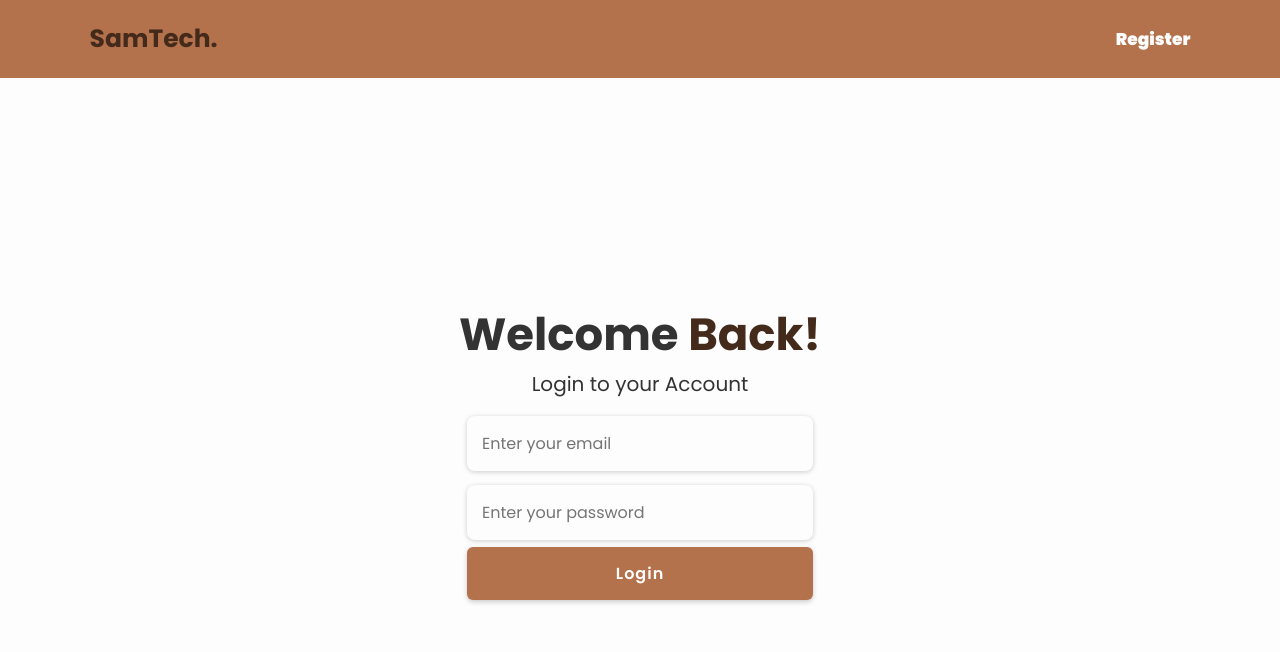
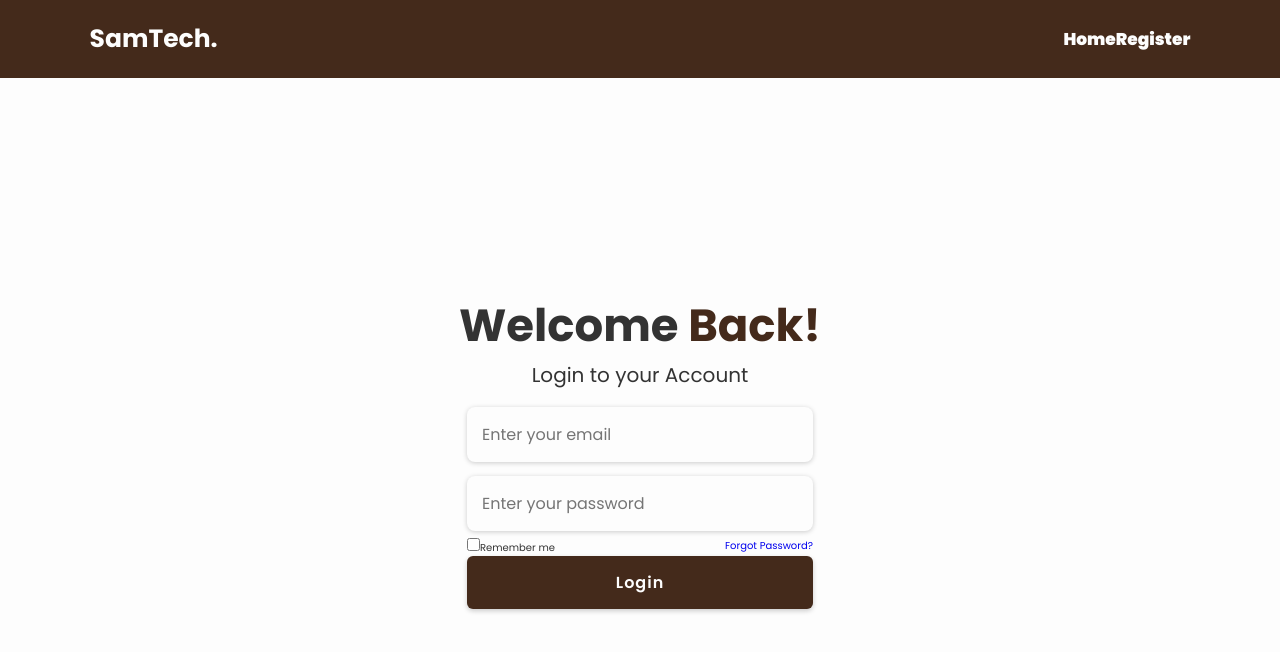
Before and after one commit to SamTech-Africa/library_management_system_frontend, a React (Create React App) app: page /login in a window 1280 px wide. Shown: the top 652 px of the page. Built offline with nearby package versions, Linux system fonts and the light colour scheme.

Commit message:
Login Component in progress...

```diff
--- a/src/container/pages/components/auth/Login.jsx
+++ b/src/container/pages/components/auth/Login.jsx
@@ -8,8 +8,9 @@ const Login = () => {
   return (
     <div>
       <header className={styles.header}>
-      <Link to='/#' className='logo'>SamTech.</Link>
+      <Link to='/#' className={styles.logo}>SamTech.</Link>
         <nav className={styles.navbar}>
+            <Link to='/' className='active'>Home</Link>
             <Link to='/register'>Register</Link>
         </nav>
       </header>
@@ -28,6 +29,15 @@ const Login = () => {
             <div class={styles.inputBox}>
                 <input type="password" placeholder="Enter your password" />
             </div>
+            <div className={styles.others}>
+              <div className={styles.rememberMe}>
+                  <input type="checkbox" id="rememberMe" />
+                  <label htmlFor="rememberMe">Remember me</label>
+              </div>
+              <div className={styles.forgotPassword}>
+                <a href="/forgot-password">Forgot Password?</a>
+              </div>
+            </div>
             <input type="submit" value="Login" className={styles.btn}/>
         </form>
 
--- a/src/container/pages/styles/auth/Login.module.css
+++ b/src/container/pages/styles/auth/Login.module.css
@@ -5,7 +5,7 @@
     left: 0;
     width: 100%;
     padding: 2rem 7%;
-    background: #b4724c;;
+    background: var(--main-color);
     display: flex;
     align-items: center;
     z-index: 100;
@@ -14,7 +14,7 @@
 
 .logo {
     font-size: 2.5rem;
-    color: var(--main-color);
+    color: var(--white-color);
     font-weight: 700;
     cursor: default;
     margin-right: auto;
@@ -53,6 +53,7 @@
 
 .formSection form .inputBox input {
     width: 100%;
+    max-width: 400px;
     padding: 1.5rem;
     font-size: 1.6rem;
     color: var(--text-color);
@@ -62,12 +63,17 @@
     box-shadow: 0 .1rem .5rem var(--shadow-color);
 }
 
+.others {
+    display: flex;
+    justify-content: space-between;
+}
+
 
 .btn {
     display: inline-block;
     width: 100%;
     padding: 1.2rem 2.8rem;
-    background: #b4724c;
+    background: var(--main-color);
     border-radius: .6rem;
     box-shadow: 0 .2rem .5rem var(--shadow-color);
     font-size: 1.6rem;
```
